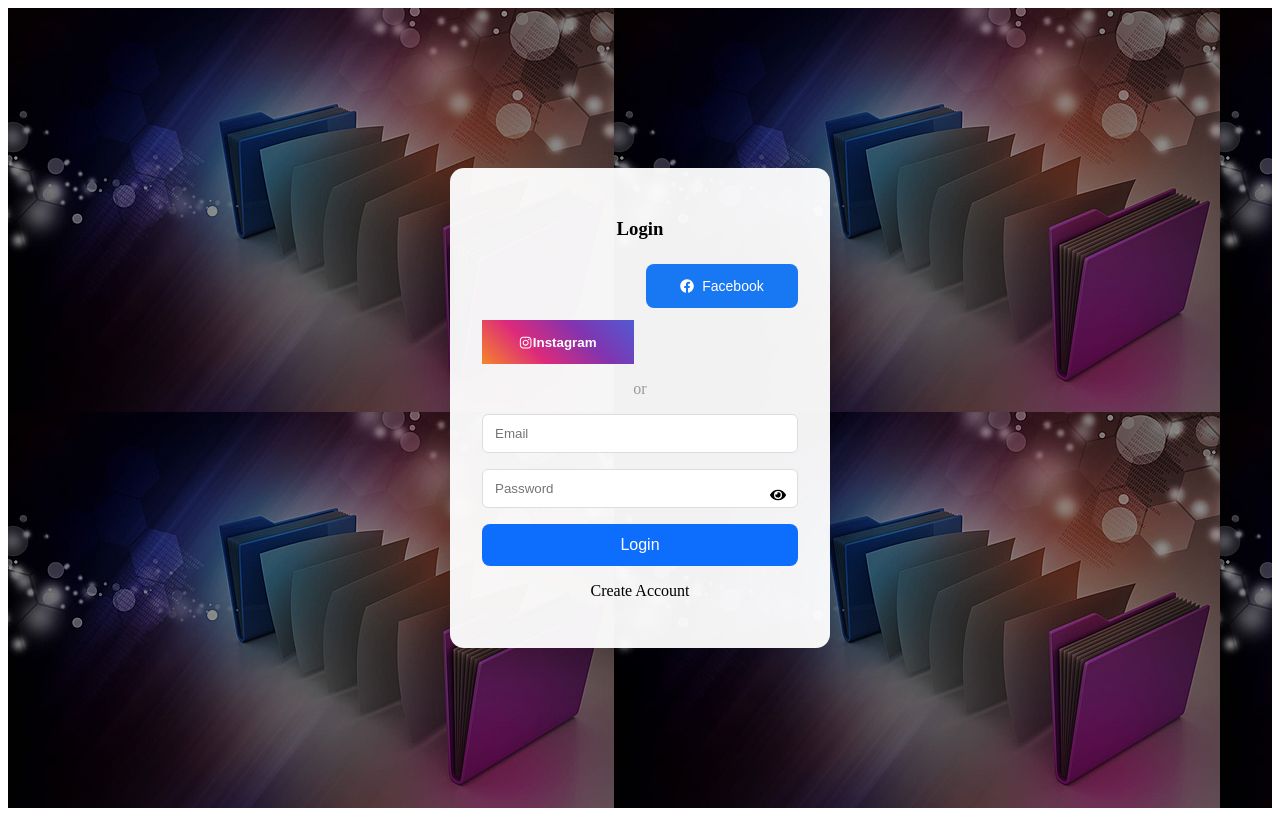
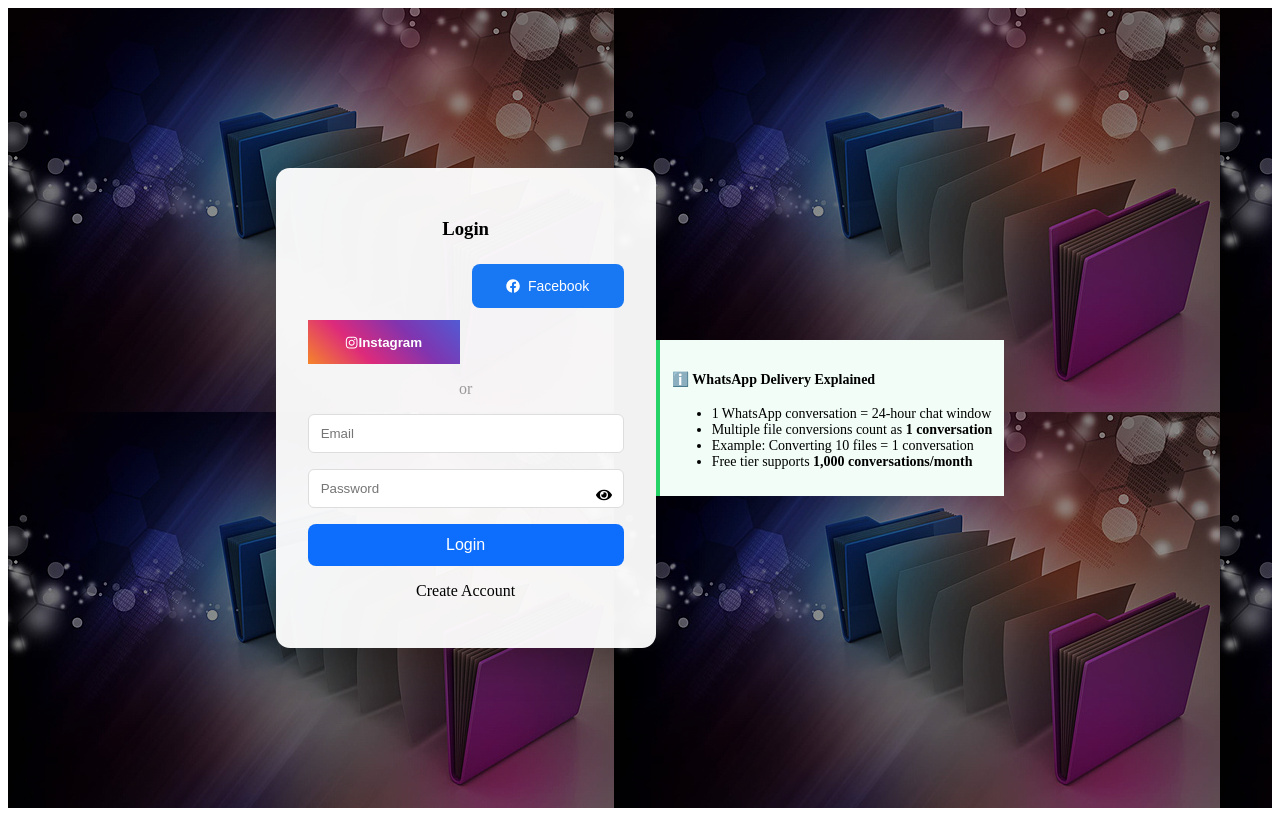
Before and after one commit to Anitha250792/Whatsapp-Integration-Frontend, a React (Vite) app: page /login in a window 1280 px wide. Built offline with nearby package versions, Linux system fonts and the light colour scheme; no server answers.

Commit message:
dashboard whatsapp function

```diff
--- a/src/pages/Dashboard.jsx
+++ b/src/pages/Dashboard.jsx
@@ -44,6 +44,8 @@ const Dashboard = () => {
   const [initials, setInitials] = useState("U");
 
   const token = localStorage.getItem("access");
+  const [whatsapp, setWhatsapp] = useState("");
+const [whatsappEnabled, setWhatsappEnabled] = useState(true);
 
   /* ================= HELPERS ================= */
 
@@ -280,6 +282,17 @@ const Dashboard = () => {
       "_blank"
     );
   };
+  const saveWhatsapp = async () => {
+  await axios.post(
+    `${API}/accounts/update-whatsapp/`,
+    {
+      whatsapp_number: whatsapp,
+      whatsapp_enabled: whatsappEnabled,
+    },
+    { headers: { Authorization: `Bearer ${token}` } }
+  );
+  showToast("WhatsApp settings saved", "success");
+};
 
   const deleteFile = async (id) => {
     if (!window.confirm("Delete this file?")) return;
@@ -341,6 +354,28 @@ const Dashboard = () => {
           Logout
         </button>
       </div>
+      <div className="whatsapp-box">
+  <h4>📲 WhatsApp Integration</h4>
+
+  <input
+    type="text"
+    placeholder="WhatsApp number with country code"
+    value={whatsapp}
+    onChange={(e) => setWhatsapp(e.target.value)}
+  />
+
+  <label>
+    <input
+      type="checkbox"
+      checked={whatsappEnabled}
+      onChange={() => setWhatsappEnabled(!whatsappEnabled)}
+    />
+    Enable WhatsApp delivery
+  </label>
+
+  <button onClick={saveWhatsapp}>Save</button>
+</div>
+
 
       <div className="upload-box">
         <input type="file" onChange={handleUpload} />
--- a/src/pages/Login.css
+++ b/src/pages/Login.css
@@ -135,3 +135,12 @@
 .instagram-btn:hover {
   opacity: 0.9;
 }
+
+
+.whatsapp-info {
+  margin-top: 20px;
+  padding: 12px;
+  background: #f1fdf6;
+  border-left: 4px solid #25d366;
+  font-size: 14px;
+}
--- a/src/pages/Login.jsx
+++ b/src/pages/Login.jsx
@@ -204,7 +204,18 @@ const Login = () => {
           Create Account
         </p>
       </div>
+      <div className="whatsapp-info">
+  <h4>ℹ️ WhatsApp Delivery Explained</h4>
+  <ul>
+    <li>1 WhatsApp conversation = 24-hour chat window</li>
+    <li>Multiple file conversions count as <b>1 conversation</b></li>
+    <li>Example: Converting 10 files = 1 conversation</li>
+    <li>Free tier supports <b>1,000 conversations/month</b></li>
+  </ul>
+</div>
+
     </div>
+
   );
 };
 
```
